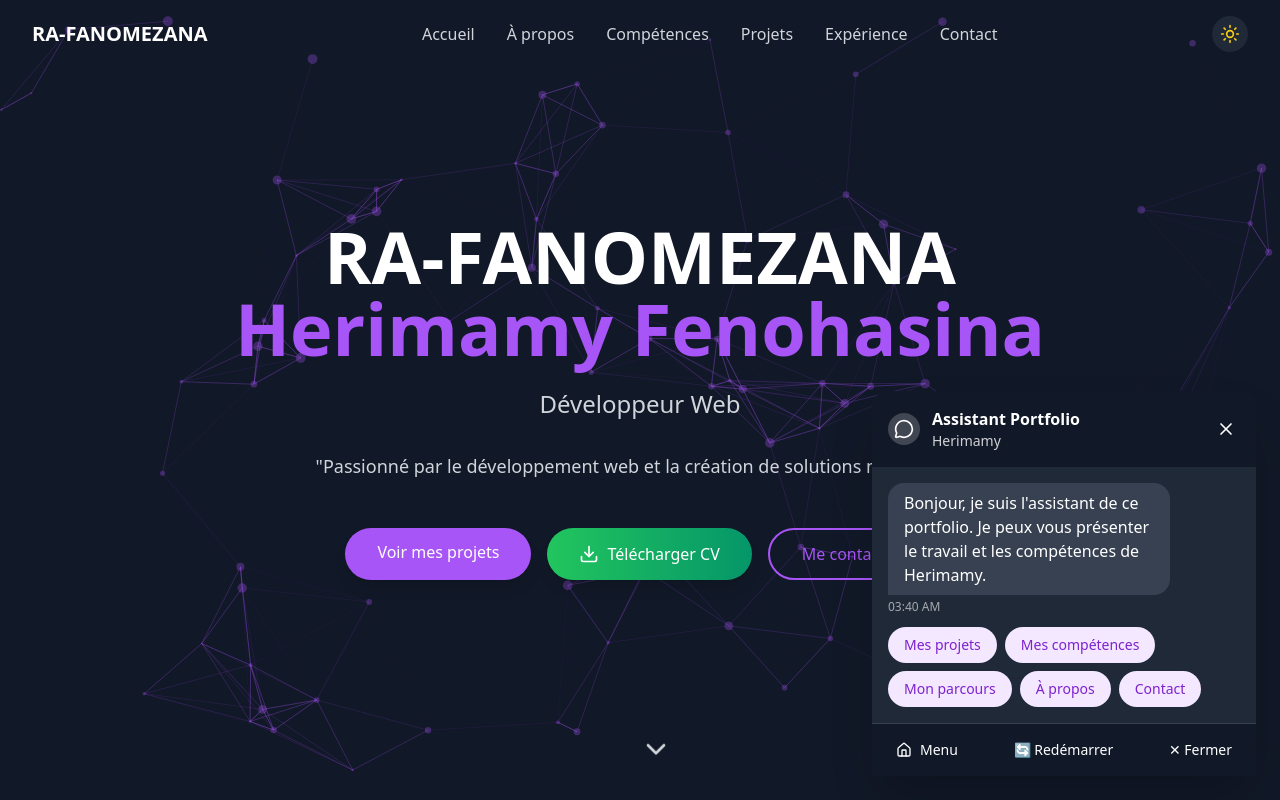
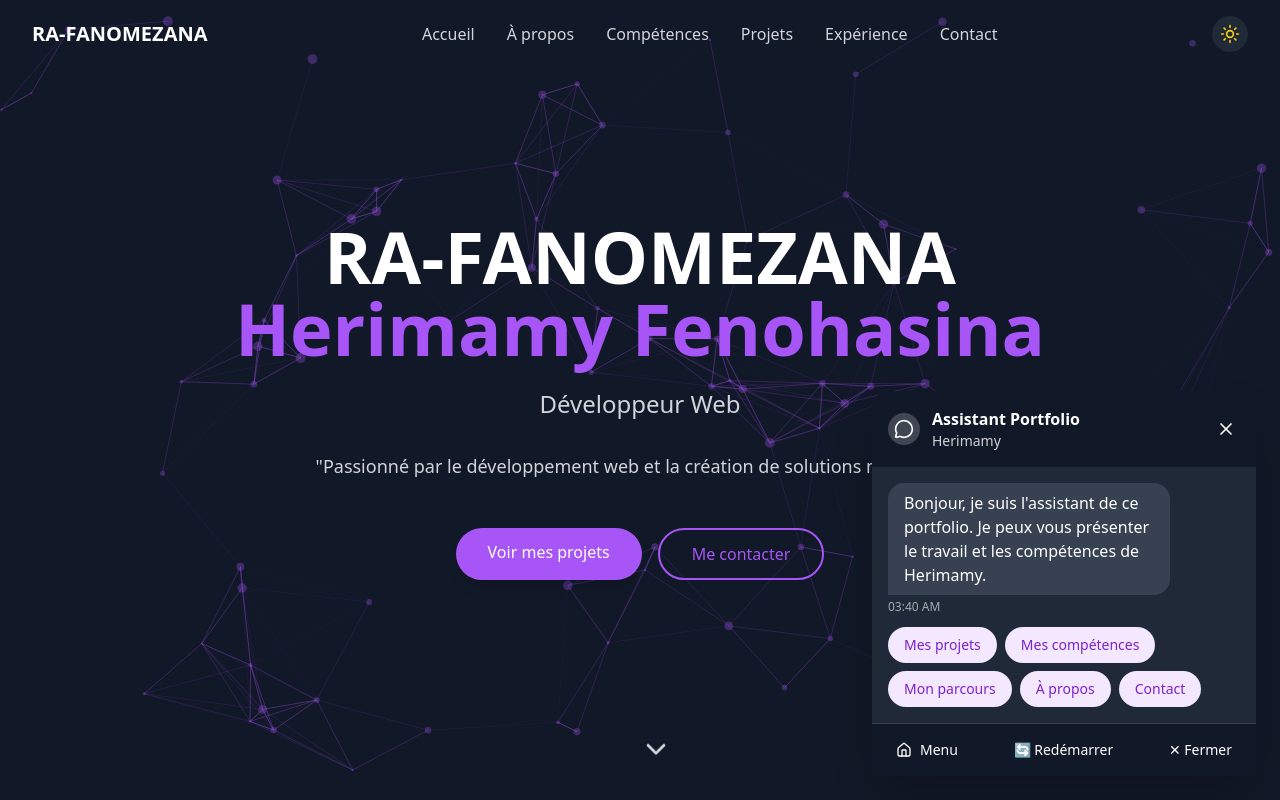
Before and after one commit to Fenohasina08/portfolio-herimamy, a React (Create React App) app: page / in a window 1280 px wide. Shown: the top 800 px of the page. Built offline with nearby package versions, Linux system fonts and the light colour scheme.

Commit message:
feat:annule cv download to hero

```diff
--- a/src/components/Hero.jsx
+++ b/src/components/Hero.jsx
@@ -1,28 +1,11 @@
  import React from 'react';
-import { ChevronDown, Download } from 'lucide-react'; // AJOUT: Import de Download
+import { ChevronDown } from 'lucide-react';
 import Particles from 'react-tsparticles';
 import { loadSlim } from 'tsparticles-slim';
 
 const Hero = ({ isDark }) => {
   const particlesInit = async (engine) => {
     await loadSlim(engine);
-  };
-
-  // Fonction de téléchargement du CV
-  const handleDownloadCV = (event) => {
-    // Crée un lien invisible vers le fichier dans public/
-    const link = document.createElement('a');
-    link.href = '/cv-feno.pdf'; // Chemin vers votre CV
-    link.download = `CV_Herimamy_Fenohasina_${new Date().getFullYear()}.pdf`; // Nom du fichier téléchargé
-    document.body.appendChild(link);
-    link.click();
-    document.body.removeChild(link);
-
-    // Animation de feedback (optionnel)
-    event.currentTarget.classList.add('scale-95');
-    setTimeout(() => {
-      event.currentTarget.classList.remove('scale-95');
-    }, 150);
   };
 
   const particlesOptions = {
@@ -126,26 +109,13 @@ const Hero = ({ isDark }) => {
             "Passionné par le développement web et la création de solutions modernes."
           </p>
 
-          {/* SECTION BOUTONS MODIFIÉE - 3 boutons au lieu de 2 */}
           <div className="flex flex-col justify-center gap-4 sm:flex-row">
-            {/* Bouton 1: Voir mes projets (existant) */}
             <a
               href="#projets"
               className="px-8 py-3 text-white transition-all duration-300 transform bg-purple-500 rounded-full shadow-lg hover:bg-purple-600 hover:scale-105"
             >
               Voir mes projets
             </a>
-
-            {/* NOUVEAU BOUTON: Télécharger CV */}
-            <button
-              onClick={handleDownloadCV}
-              className="flex items-center justify-center gap-2 px-8 py-3 text-white transition-all duration-300 transform rounded-full shadow-lg bg-gradient-to-r from-green-500 to-emerald-600 hover:from-green-600 hover:to-emerald-700 hover:scale-105"
-            >
-              <Download className="w-5 h-5" />
-              Télécharger CV
-            </button>
-
-            {/* Bouton 2: Me contacter (existant) */}
             <a
               href="#contact"
               className={`border-2 border-purple-500 text-purple-500 hover:bg-purple-500 hover:text-white px-8 py-3 rounded-full transition-all duration-300 transform hover:scale-105 ${
```
